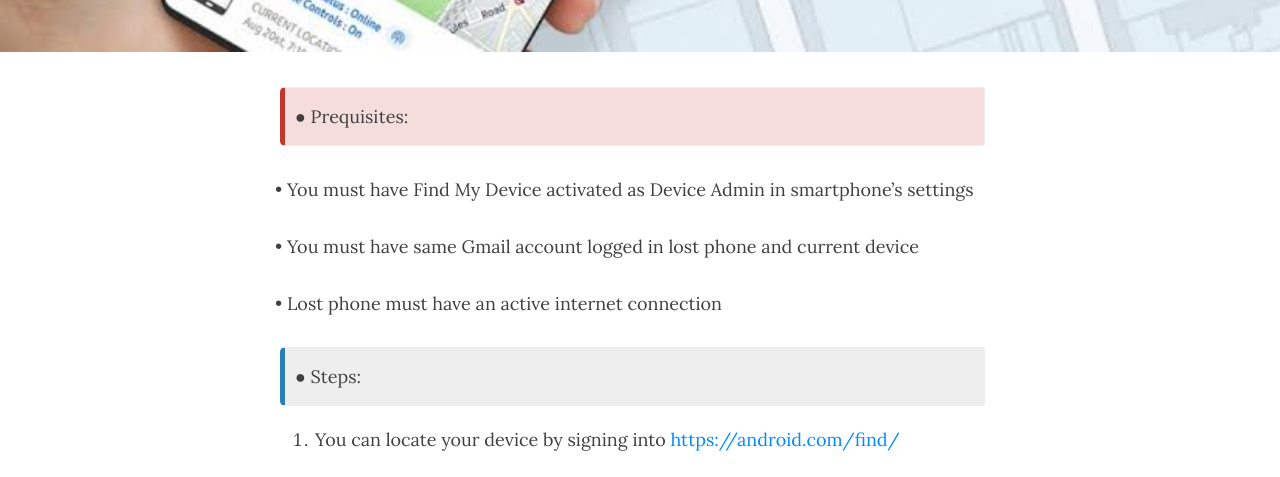
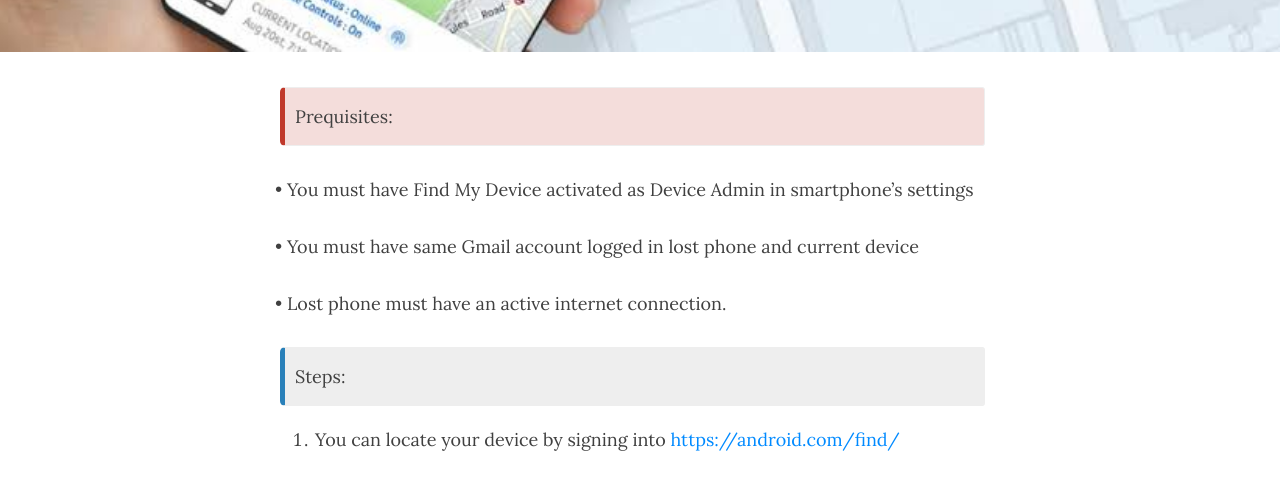
Before and after one commit to cukapd/wjt, a Jekyll site: the page built from _posts/2021-01-09-erase-data-set-password-and-locate-android-smartphone.md, in a window 1280 px wide and 900 px high, scrolled down 449 px. Shown: the part 155-632 px from the top of the window. Built offline with Jekyll 4.4.1, drawn with Linux system fonts in a browser that asks for light colours; nearby versions of some CDN libraries; part of the change alters nothing that is shown.

```diff
--- a/_posts/2021-01-09-erase-data-set-password-and-locate-android-smartphone.md
+++ b/_posts/2021-01-09-erase-data-set-password-and-locate-android-smartphone.md
@@ -7,17 +7,17 @@ comments: true
 ---
 
 {: .box-error}
-● Prequisites:
+Prequisites:
 
 • You must have Find My Device activated as Device Admin in smartphone's settings
 
 • You must have same Gmail account logged in lost phone and current device
 
-• Lost phone must have an active internet connection
+• Lost phone must have an active internet connection.
 
 
 {: .box-note}
-● Steps:
+Steps:
 
 
 1. You can locate your device by signing into [https://android.com/find/](https://android.com/find/){:target="_blank"}
```
